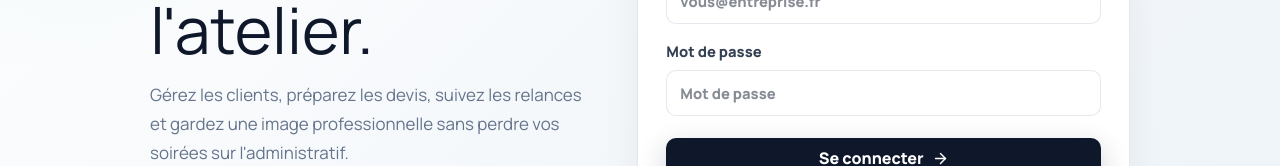
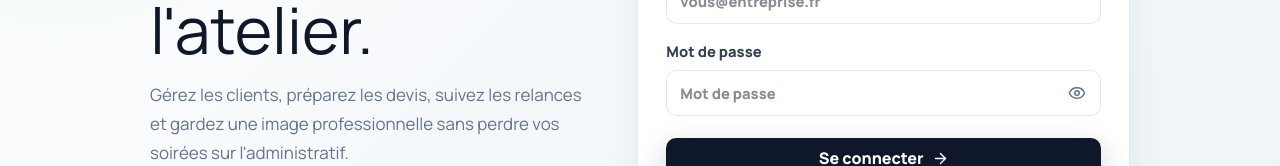
Before and after one commit to Pricelite/welix, a Next.js app: page /connexion in a window 1280 px wide. Shown: the part 352-518 px from the top of the page. Built offline with nearby package versions, Linux system fonts and the light colour scheme; no server answers.

Commit message:
feat: add password visibility toggle on auth form

```diff
--- a/src/app/globals.css
+++ b/src/app/globals.css
@@ -1233,6 +1233,41 @@ textarea:focus {
   box-shadow: 0 0 0 4px rgb(143 184 255 / 18%);
 }
 
+.password-field {
+  position: relative;
+}
+
+.password-field-input {
+  padding-right: 44px;
+}
+
+.password-field-toggle {
+  position: absolute;
+  top: 50%;
+  right: 12px;
+  display: inline-flex;
+  align-items: center;
+  justify-content: center;
+  width: 24px;
+  height: 24px;
+  padding: 0;
+  border: 0;
+  background: transparent;
+  color: var(--muted);
+  cursor: pointer;
+  transform: translateY(-50%);
+  transition: color 160ms ease, opacity 160ms ease;
+}
+
+.password-field-toggle:hover {
+  color: var(--blue);
+}
+
+.password-field-toggle:focus-visible {
+  outline: 0;
+  color: var(--blue);
+}
+
 .auth-submit {
   width: 100%;
   margin-top: 22px;
--- a/src/components/AuthScreen.tsx
+++ b/src/components/AuthScreen.tsx
@@ -2,7 +2,7 @@
 
 import Link from "next/link";
 import { useRouter } from "next/navigation";
-import { ArrowRight, CheckCircle2, Loader2, Sparkles } from "lucide-react";
+import { ArrowRight, CheckCircle2, Eye, EyeOff, Loader2, Sparkles } from "lucide-react";
 import React, { FormEvent, useState } from "react";
 import { createSupabaseBrowserClient } from "@/lib/supabase/browser";
 
@@ -22,6 +22,7 @@ export function AuthScreen({ mode, errorCode }: AuthScreenProps) {
   const router = useRouter();
   const [loading, setLoading] = useState(false);
   const [message, setMessage] = useState("");
+  const [showPassword, setShowPassword] = useState(false);
   const callbackMessage = errorCode ? callbackMessages[errorCode] || "" : "";
 
   async function submitAuth(event: FormEvent<HTMLFormElement>) {
@@ -113,7 +114,23 @@ export function AuthScreen({ mode, errorCode }: AuthScreenProps) {
           </label>
           <label>
             Mot de passe
-            <input name="password" type="password" placeholder="Mot de passe" required />
+            <div className="password-field">
+              <input
+                className="password-field-input"
+                name="password"
+                type={showPassword ? "text" : "password"}
+                placeholder="Mot de passe"
+                required
+              />
+              <button
+                aria-label={showPassword ? "Masquer le mot de passe" : "Afficher le mot de passe"}
+                className="password-field-toggle"
+                onClick={() => setShowPassword((current) => !current)}
+                type="button"
+              >
+                {showPassword ? <EyeOff size={18} /> : <Eye size={18} />}
+              </button>
+            </div>
           </label>
           {isSignup ? (
             <label>
```
